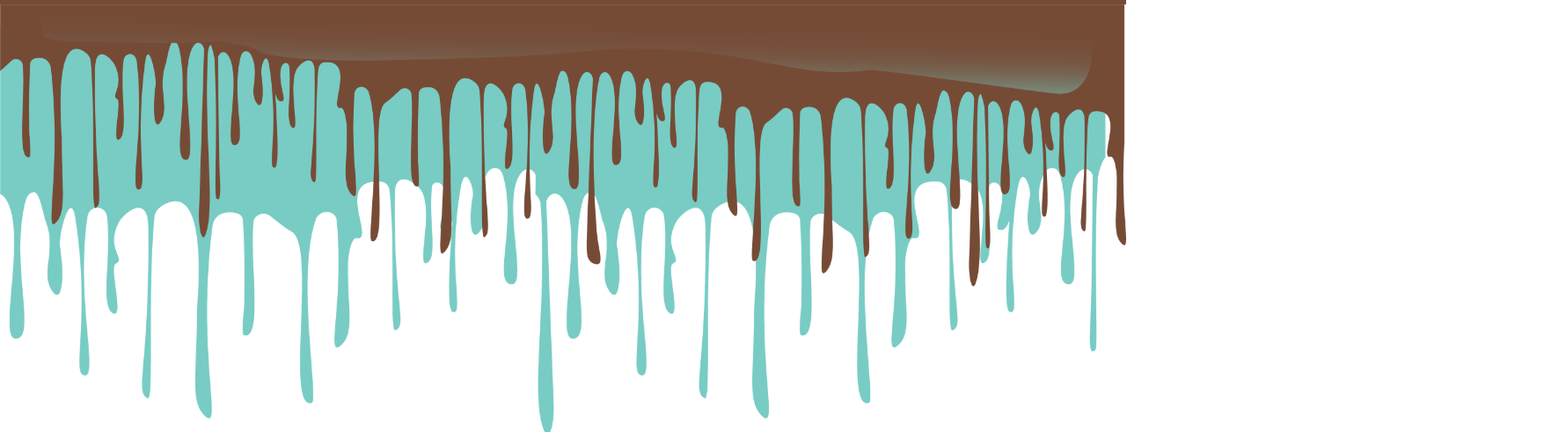
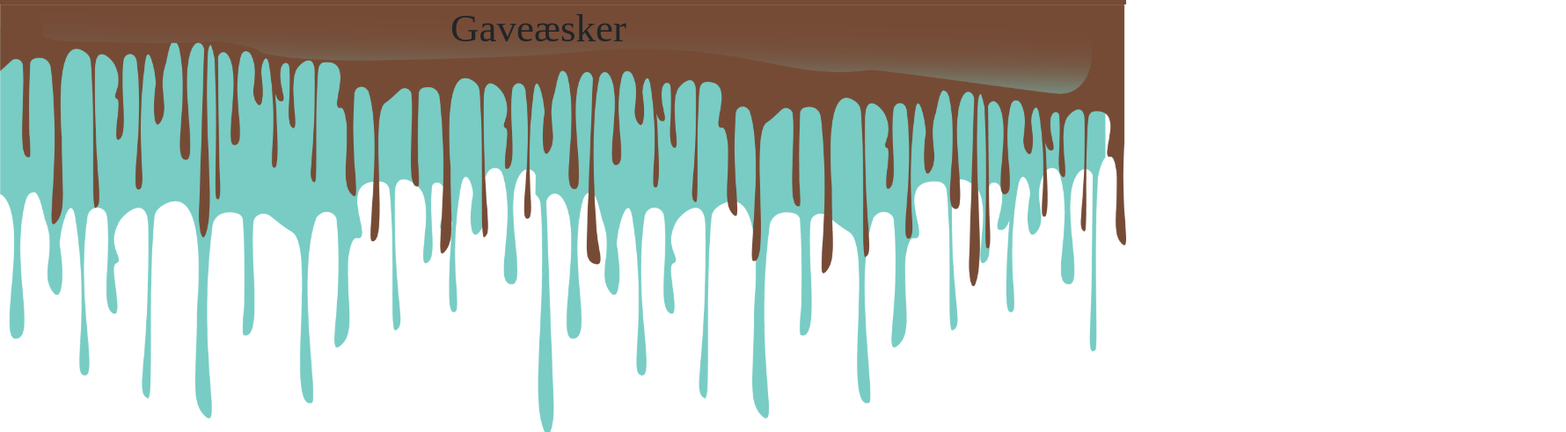
Before and after one commit to KatarinaEgebjerg/Choco, a website: page Shop.html in a window 1280 px wide. Shown: the part 121-612 px from the top of the page at 88% size, 1780 px wide, since content can reach past the window. Drawn offline with nearby package versions, Linux system fonts and the light colour scheme; files that its build step writes are made by us from their sources.

Commit message:
shop.html overskrift

```diff
--- a/css/styles.scss
+++ b/css/styles.scss
@@ -84,9 +84,8 @@ img {
 	font-family: "Vladimir Script";
 }
 
-.box{
 
-}
+
 .heading{
 	position: absolute;
 	top: 30%;
@@ -94,6 +93,10 @@ img {
 	font-size: 700%;
 	color: black;
 	font-family: "Vladimir Script";
+}
 
-
+.heading2{
+	position: absolute;
+	font-size: 45px;
+	margin: 40%;
 }
```
Also changed, not shown: Chokolade æske.html (+1 -0 lines), 1 other file.
